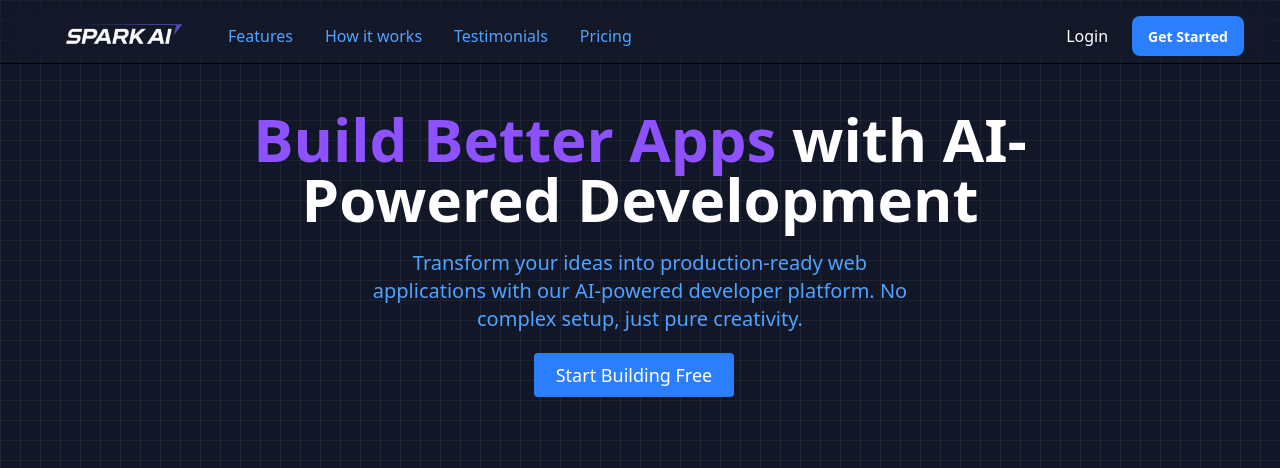
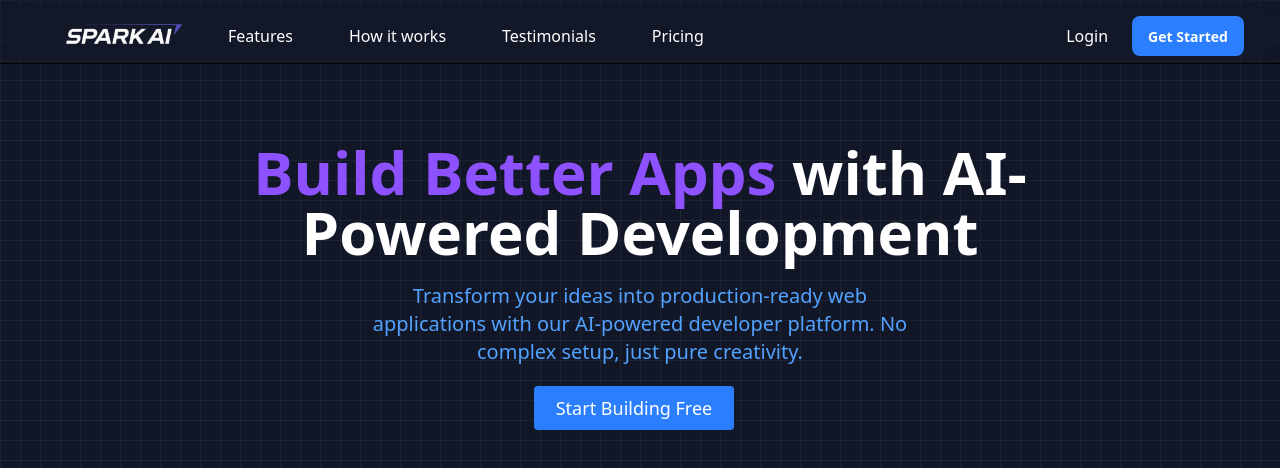
Before and after one commit to Varun789-mx/Spark, a React (Vite) app in the folder frontend/: page / in a window 1280 px wide. Shown: the top 468 px of the page. Built offline with nearby package versions, Linux system fonts and the light colour scheme.

Commit message:
Add responsiveness in navbar

```diff
--- a/frontend/package.json
+++ b/frontend/package.json
@@ -16,6 +16,7 @@
     "@tailwindcss/vite": "^4.1.7",
     "clsx": "^2.1.1",
     "framer-motion": "^12.12.1",
+    "hamburger-react": "^2.5.2",
     "motion": "^12.12.1",
     "react": "^19.1.0",
     "react-dom": "^19.1.0",
--- a/frontend/src/components/HeroText.tsx
+++ b/frontend/src/components/HeroText.tsx
@@ -1,7 +1,7 @@
 export const HeroText = () => {
   return (
     <>
-      <div className="flex justify-center p-3 h-2/3  items-center">
+      <div className="flex justify-center p-3 h-3/4  items-center">
         <div className="w-2/3  flex flex-col items-center text-center">
           <div className="">
             <span className="text-violet-500 font-bold text-6xl ">
--- a/frontend/src/components/Navbar.tsx
+++ b/frontend/src/components/Navbar.tsx
@@ -1,28 +1,22 @@
-import Spark from "../public/SparkAI logo.png"
+import { useState } from "react";
+import Spark from "../public/SparkAI logo.png";
+import Hamburger from "hamburger-react";
 export const Navbar = () => {
+    const [isopen, setisopen] = useState(false);
     return <>
         <header className=" fixed top-0 left-0 backdrop-blur-lg right-0 bg-background/80 border-b border-b-border z-50  w-full h-16 flex justify-between pt-2 ">
             <div className="text-white  flex justify-between items-center p-2">
                 <div className="pl-9 flex items-center p-2">
                     <img className=" h-40 w-auto object-contain" src={Spark} alt="logo" />
                 </div>
-                <div className="flex justify-between text-base text-blue-400 cursor-pointer ">
-                    <div >
-                        <span className="p-4 hover:text-white ">Features</span>
-                    </div>
-                    <div >
-                        <span className="p-4 hover:text-white">How it works</span>
-                    </div>
-                    <div >
-                        <span className="p-4 hover:text-white">Testimonials</span>
-                    </div >
-                    <div >
-                        <span className="p-4 hover:text-white">Pricing</span>
-                    </div>
+                <div className="hidden md:flex  items-center gap-6">
+                    <a href="#Feature" className="p-4 hover:text-blue-500 ">Features</a>
+                    <a href="#howitworks" className="p-4 hover:text-blue-500 ">How it works</a>
+                    <a href="#Testimonial" className="p-4 hover:text-blue-500 ">Testimonials</a>
+                    <a href="#pricing" className="p-4 hover:text-blue-500 ">Pricing</a>
                 </div>
             </div>
-
-            <div className="text-white flex justify-between pr-9 cursor-pointer pt-2">
+            <div className="hidden md:flex text-white justify-between pr-9 cursor-pointer pt-2">
                 <div className="text-base px-2 pt-2 ">
                     <span className="p-4">Login</span>
                 </div>
@@ -31,10 +25,20 @@ export const Navbar = () => {
                         <span className="p-4 text-sm font-bold">Get Started</span>
                     </div>
                 </div>
-
             </div>
-
-
+            <button className="md:hidden text-white" onClick={() => setisopen(!isopen)}>
+                <Hamburger toggled={isopen} size={24} />
+            </button>
+            {isopen && (
+                <div className="absolute top-16 left-0  w-full  bg-slate-900 backdrop-blur-xl right-0 bg-background/80 border-b  md:hidden" >
+                    <div className="flex flex-col gap-4 py-4 px-6 text-white">
+                        <a href="#Feature" className="p-4 hover:text-blue-500 " onClick={() => setisopen(false)}>Features</a>
+                        <a href="#howitworks" className="p-4 hover:text-blue-500 " onClick={() => setisopen(false)}>How it works</a>
+                        <a href="#Testimonial" className="p-4 hover:text-blue-500 " onClick={() => setisopen(false)}>Testimonials</a>
+                        <a href="#pricing" className="p-4 hover:text-blue-500 " onClick={() => setisopen(false)}>Pricing</a>
+                    </div>
+                </div>
+            )}
         </header>
     </>
 
```
Also changed, not shown: 1 other file (tests, documents, lock files or other folders).
